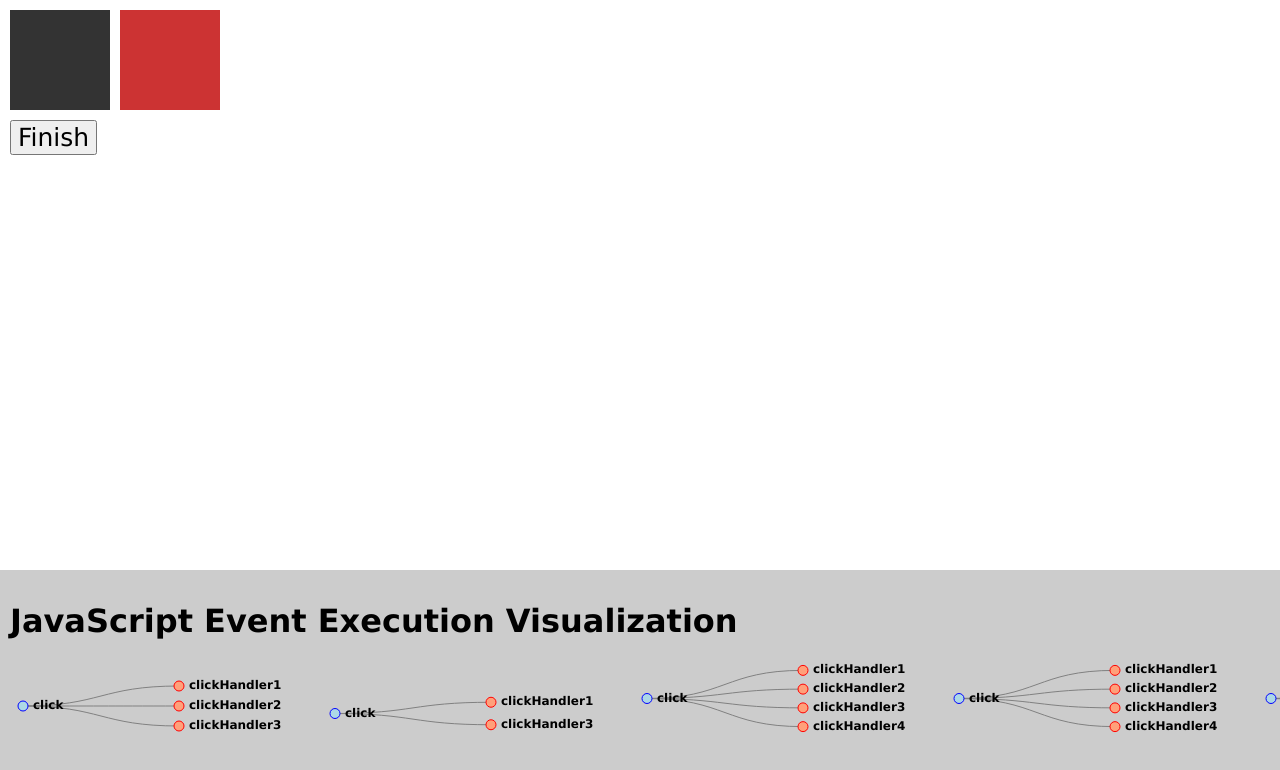
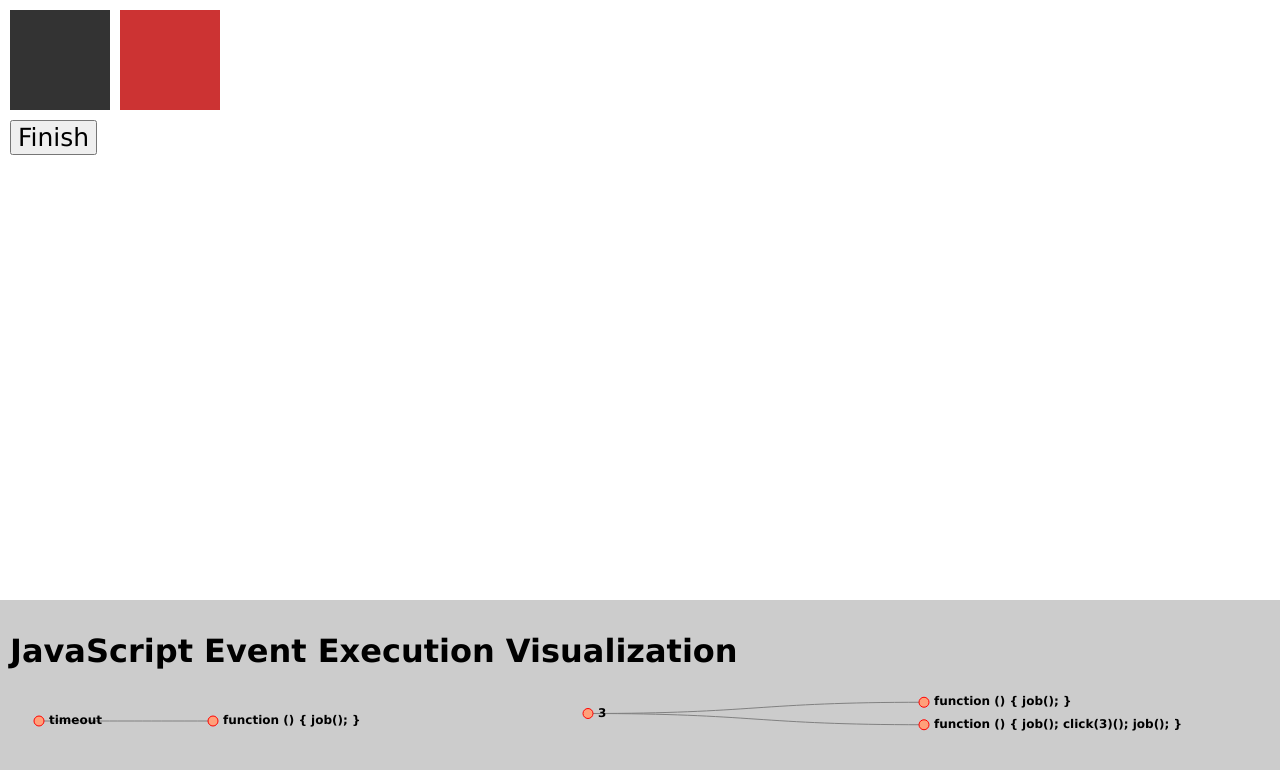
Before and after one commit to imhotep/JSExecGraph, a plain HTML site: page test.html in a window 1280 px wide. Both pictures are taken after a click on the button "Finish". Drawn offline with Linux system fonts and the light colour scheme.

Commit message:
Using real data.

```diff
--- a/test.html
+++ b/test.html
@@ -56,7 +56,7 @@
 			function log(name, time) {
 				var id = ++id;
 				log.log[id] = {
-					name: name,
+					name: String(name),
 					time: time,
 					nodes: []
 				};
@@ -67,7 +67,7 @@
 				log.log[id].nodes.push({
 					start: start,
 					end: end,
-					src: String(src)
+					name: String(src)
 				});
 			}
 			var id = 0;
@@ -101,6 +101,7 @@
 			}, 1000);
 			document.getElementById("finish").onclick = function () {
 				console.log(JSON.stringify(json), json);
+				buildTrees(json, "#trees-container");
 			};
 		};
 		</script>
@@ -168,7 +169,7 @@
 
 		<script>
 		    $(function(){
-		        buildTrees(treeDataArray, "#trees-container");
+		        //buildTrees(treeDataArray, "#trees-container");
 		    });
 		</script>
 	</body>
--- a/tree.js
+++ b/tree.js
@@ -228,6 +228,29 @@ var treeDataArray =
             {
                 name: "clickHandler4",
                 type: "handler"
+            },
+            {
+                name: "clickHandler5",
+                type: "handler",
+                contents:
+                [
+                    {
+                        name: "clickHandler1",
+                        type: "handler"
+                    },
+                    {
+                        name: "clickHandler2",
+                        type: "handler"
+                    },
+                    {
+                        name: "clickHandler3",
+                        type: "handler"
+                    },
+                    {
+                        name: "clickHandler4",
+                        type: "handler"
+                    }
+                ]
             }
         ]
     }
@@ -260,7 +283,10 @@ function buildTrees(treeDataArray, treesContainerName)
 
 function buildTree(treeData, containerName, customOptions)
 {
-    var childrenName = "contents";
+    var childrenName = "nodes";
+
+    if (treeData)
+        treeData.root = true;
 
     // build the options object
     var options = $.extend({
@@ -293,7 +319,7 @@ function buildTree(treeData, containerName, customOptions)
     });
 
     // size of the diagram
-    var widthPerDepthLevel = maxLabelLength*options.fontSize * 2;
+    var widthPerDepthLevel = maxLabelLength*options.fontSize * 1.5;
     var size = { width: totalDepth * widthPerDepthLevel, height: totalNodes * 15};
 
     var tree = d3.layout.tree()
```
